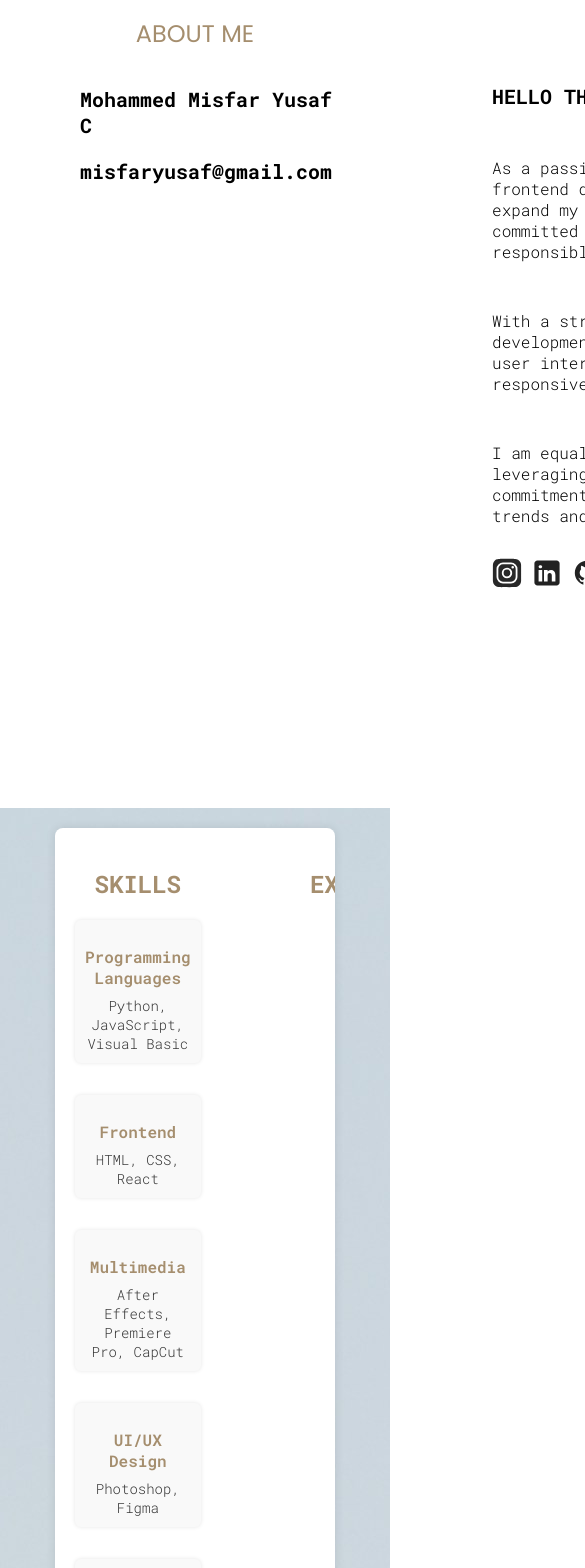
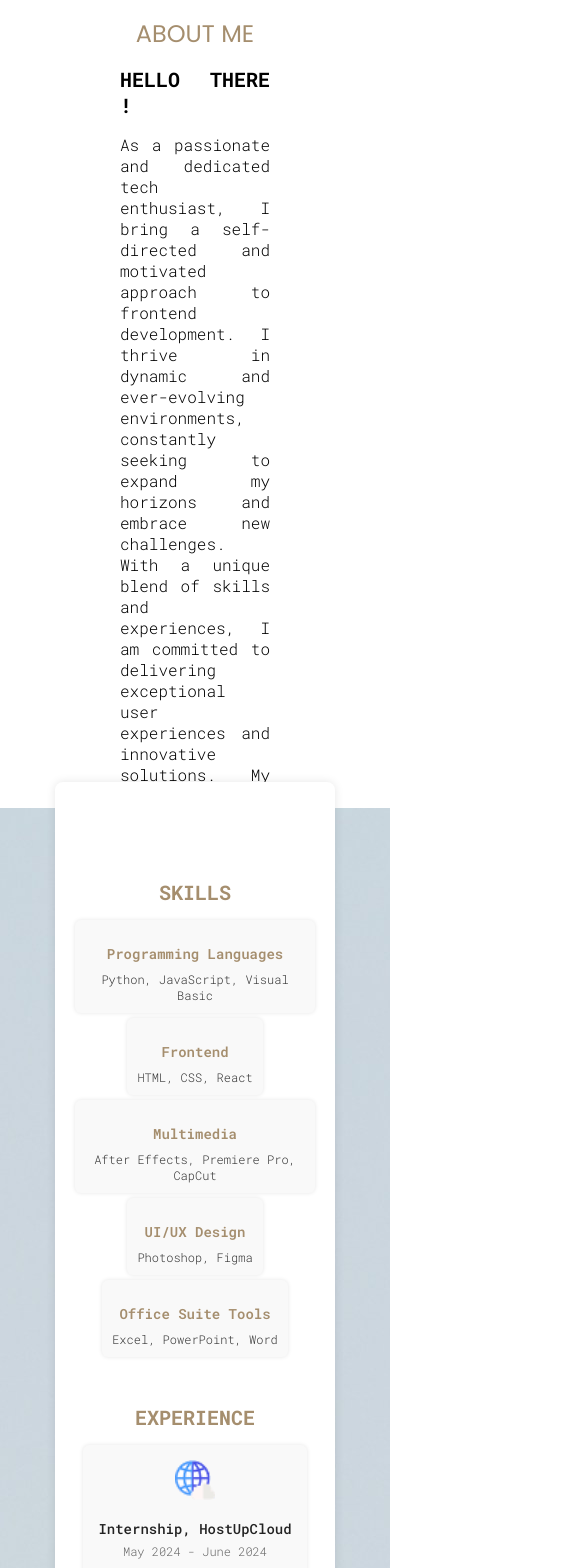
Before and after one commit to Misfarz/Mohammed-Misfar, a React (Vite) app: page / in a window 390 px wide. Shown: the part 920-2488 px from the top of the page, 585 px wide, since content can reach past the window. Built offline with nearby package versions, Linux system fonts and the light colour scheme.

Commit message:
final edit

```diff
--- a/src/sessions/Contact/Contact.css
+++ b/src/sessions/Contact/Contact.css
@@ -56,14 +56,79 @@ textarea{
 }
 
 input:not([type='text']){
+    background-color: #a58e6e;
+    color: white;
+    border: none;
     border-radius: 20px;
-    width: 10em;
-    height: 3em;
-    border: none;
-    color: white;
-    background-color: #a58e6e;
+    width: 5em;
+    height: 2em;
+    font-size: 20px;
+    font-weight: normal;
+    box-shadow: 0 4px 4px rgba(0, 0, 0, 0.25);
+    transition: box-shadow 200ms ease-in-out, transform 200ms ease-in-out;
+
 }
 .letsconnect{
     padding-left: 2.4em;
 
 }
+
+
+
+input:not([type='text']):hover{
+    transform: scale(1.05);
+}
+
+input:not([type='text']):active{
+    transform: translateY(2px);
+    box-shadow:0 4px 4px rgba(0, 0, 0, 0.25) ;
+}
+
+
+/* Media Query for Phones */
+@media (max-width: 600px) {
+    .container-contact {
+      flex-direction: column;
+      /* Stack sections vertically */
+
+    }
+
+    .cleft-section {
+      display: none; /* Hide the left section on phones */
+    }
+
+    .cright-section {
+      width: 100%; /* Take full width on smaller screens */
+      align-items: center; /* Center form elements */
+      padding: 1em; /* Add some padding */
+    }
+
+    form {
+      padding: 0; /* Remove left padding for smaller screens */
+    }
+
+    textarea,
+    input:not([type='submit']) {
+      width: 100%; /* Make inputs take full width */
+      max-width: 90vw; /* Prevent from being too wide */
+    }
+
+    textarea {
+      height: auto; /* Let the height adjust automatically */
+      max-height: 200px; /* Set a maximum height */
+    }
+
+    input:not([type='text']) {
+      width: auto; /* Adjust width for smaller screens */
+       /* Add padding for better touch targets */
+       margin-left: 1em;
+    }
+    .contact-section{
+        display: flex;
+        align-items: center;
+    }
+
+    .letsconnect {
+      padding-left: 0; /* Align heading with other form elements */
+    }
+  }
--- a/src/sessions/Hero/About/About.css
+++ b/src/sessions/Hero/About/About.css
@@ -18,6 +18,59 @@
     margin-right: 80px;
 
   }
+
+
+
+  /* Media Query for Phones */
+@media (max-width: 600px) {
+  .container1 {
+    flex-direction: column; /* Stack items vertically */
+
+    gap: 1em;
+
+    padding: 0 40px 0 40px; /* Adjust padding */
+
+  }
+  .no-mobile{
+    display: none;
+  }
+
+  .centered-heading {
+    font-size: 1.2em; /* Adjust font size for smaller screens */
+    margin-bottom: 10px; /* Adjust margin */
+  }
+  .left-container1{
+    display: none;
+  }
+
+  .right-container1 {
+    align-items: center; /* Center content horizontally */
+    text-align: justify;
+
+  }
+  .yes1{
+
+    margin: 0;
+
+  }
+
+  .yes-mobile{
+      margin: 0;
+  }
+
+  .aboutme-icon {
+    margin: 0; /* Remove margin */
+  }
+
+  span a img {
+    width: 25px; /* Adjust icon size for mobile */
+  }
+
+  span a img:hover {
+    background-color: #a58e6e;
+    border-radius: 20%;
+  }
+}
 
 
   .centered-heading {
--- a/src/sessions/Hero/About/About.jsx
+++ b/src/sessions/Hero/About/About.jsx
@@ -19,8 +19,8 @@ function About() {
             <h3>misfaryusaf@gmail.com</h3>
           </div>
           <div className="right-container1">
-            <h2>hello there !</h2>
-            <p>
+            <h2 className="yes1">hello there !</h2>
+            <p className="yes-mobile">
               As a passionate and dedicated tech enthusiast, I bring a
               self-directed and motivated approach to frontend development. I
               thrive in dynamic and ever-evolving environments, constantly
@@ -30,7 +30,7 @@ function About() {
               My articulate and responsible nature ensures effective
               communication and collaboration within any team.
             </p>
-            <p>
+            <p className="no-mobile">
               With a strong foundation in frontend development, I bring a
               diverse skill set in software development, optimization, and
               innovation across various platforms. I excel at crafting efficient
@@ -39,7 +39,7 @@ function About() {
               user experiences.
             </p>
 
-            <p>
+            <p className="no-mobile">
               I am equally proficient in optimizing existing systems to ensure
               they operate at peak performance. By leveraging my knowledge and
               skills, I aim to deliver seamless and engaging digital
--- a/src/sessions/Hire Me/Hire.css
+++ b/src/sessions/Hire Me/Hire.css
@@ -52,3 +52,33 @@
     transform: translateY(2px);
     box-shadow:0 4px 4px rgba(0, 0, 0, 0.25) ;
 }
+
+/* Media Query for Phones */
+@media (max-width: 600px) {
+    .containerhire {
+      padding: 2em 1em; /* Adjust padding for smaller screens */
+      align-items: center; /* Center all items horizontally */
+    }
+
+    .hireme{
+      padding-top: 9em;
+    }
+
+    .hire-text {
+      font-size: 1.2em; /* Smaller font size for better fit */
+    }
+
+    .hire-para {
+      font-size: 0.9em; /* Adjust font size for readability */
+
+      text-align: justify;
+
+    }
+
+    .hover1 {
+      width: 100px; /* Smaller button size */
+      height: 40px; /* Adjust height for smaller screens */
+      font-size: 16px; /* Adjust font size for buttons */
+      margin-left: 0; /* Remove left margin to center button */
+    }
+  }
--- a/src/sessions/Skills/Skills.css
+++ b/src/sessions/Skills/Skills.css
@@ -126,3 +126,56 @@
 .intern:hover {
   text-decoration: underline;
 }
+
+
+/* Media Query for Phones */
+@media (max-width: 600px) {
+  .skills-content {
+    grid-template-columns: 1fr; /* Change layout to a single column */
+    height: auto; /* Allow height to adjust based on content */
+  }
+  .skills-right{
+    padding-bottom: 3em;
+  }
+  .skills-text{
+    padding-top: 3em;
+
+  }
+  .skills-left h2, .skills-right h2 {
+    font-size: 20px; /* Adjust font size for smaller screens */
+    margin-bottom: 15px; /* Reduce bottom margin */
+  }
+
+  .skills-cards, .exp-container {
+    align-items: center; /* Center content */
+    gap: 5px; /* Reduce gap between elements */
+  }
+
+  .skills-card h3, .exp-details h3 {
+    font-size: 14px; /* Adjust font size */
+  }
+
+  .skills-card p, .exp-details p {
+    font-size: 12px; /* Adjust font size */
+  }
+
+  .company-logo {
+    width: 40px; /* Smaller logo size */
+    height: 40px;
+  }
+
+  .exp-container {
+    margin-left: 0; /* Remove left margin for better fit */
+    align-items: center; /* Center align items */
+  }
+
+  .exp-item {
+    flex-direction: column; /* Stack items vertically */
+    text-align: center; /* Center text */
+    padding: 15px; /* Increase padding for touch targets */
+  }
+
+  .intern {
+    font-size: 12px; /* Smaller font size for links */
+  }
+}
--- a/src/sessions/Skills/Skills.jsx
+++ b/src/sessions/Skills/Skills.jsx
@@ -18,7 +18,7 @@ function Skills() {
     <section className="skills-section">
       <div className="skills-content">
         <div className="skills-left">
-          <h2>Skills</h2>
+          <h2 className='skills-text'>Skills</h2>
           <div className="skills-cards">
             <div className="skills-card">
               <h3>Programming Languages</h3>
```
